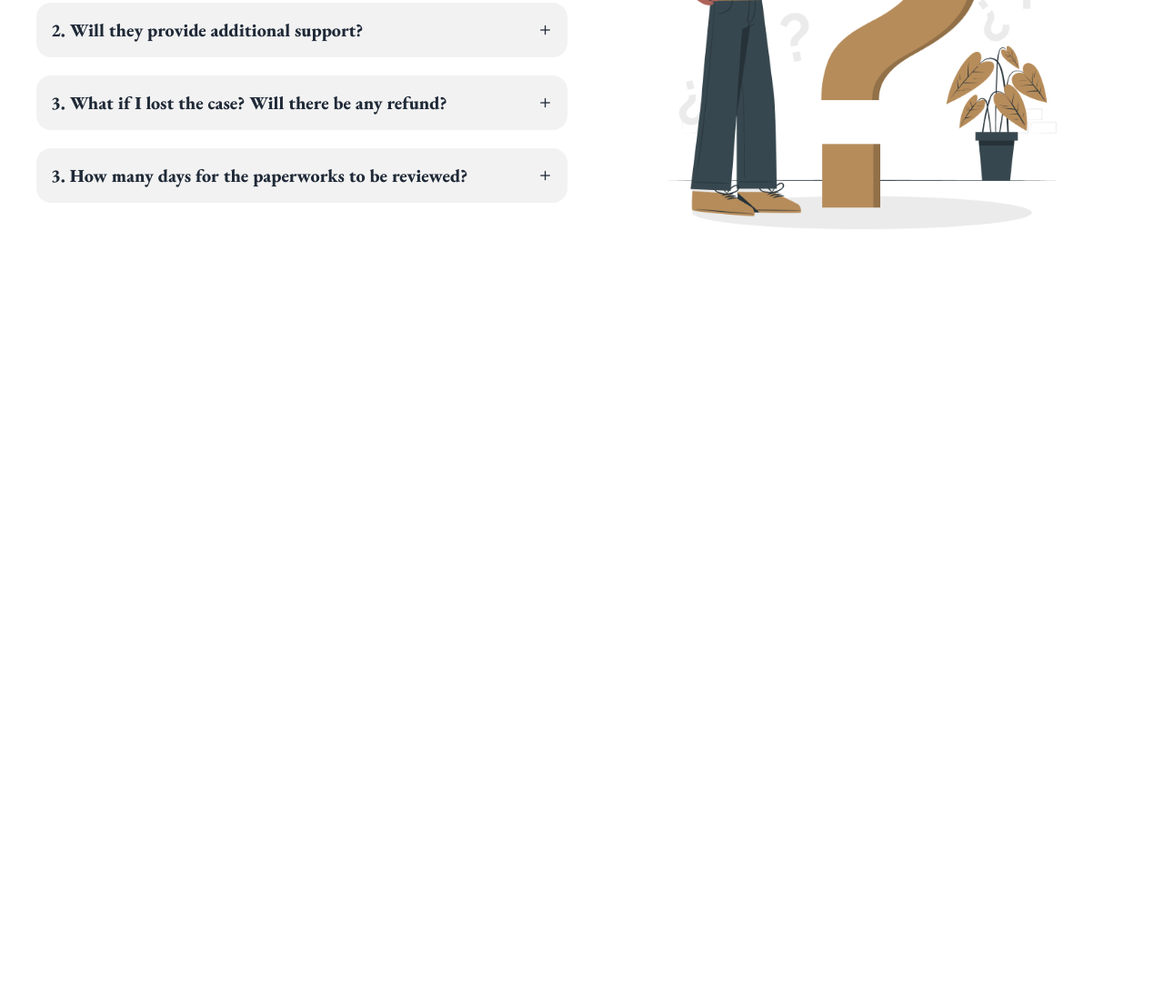
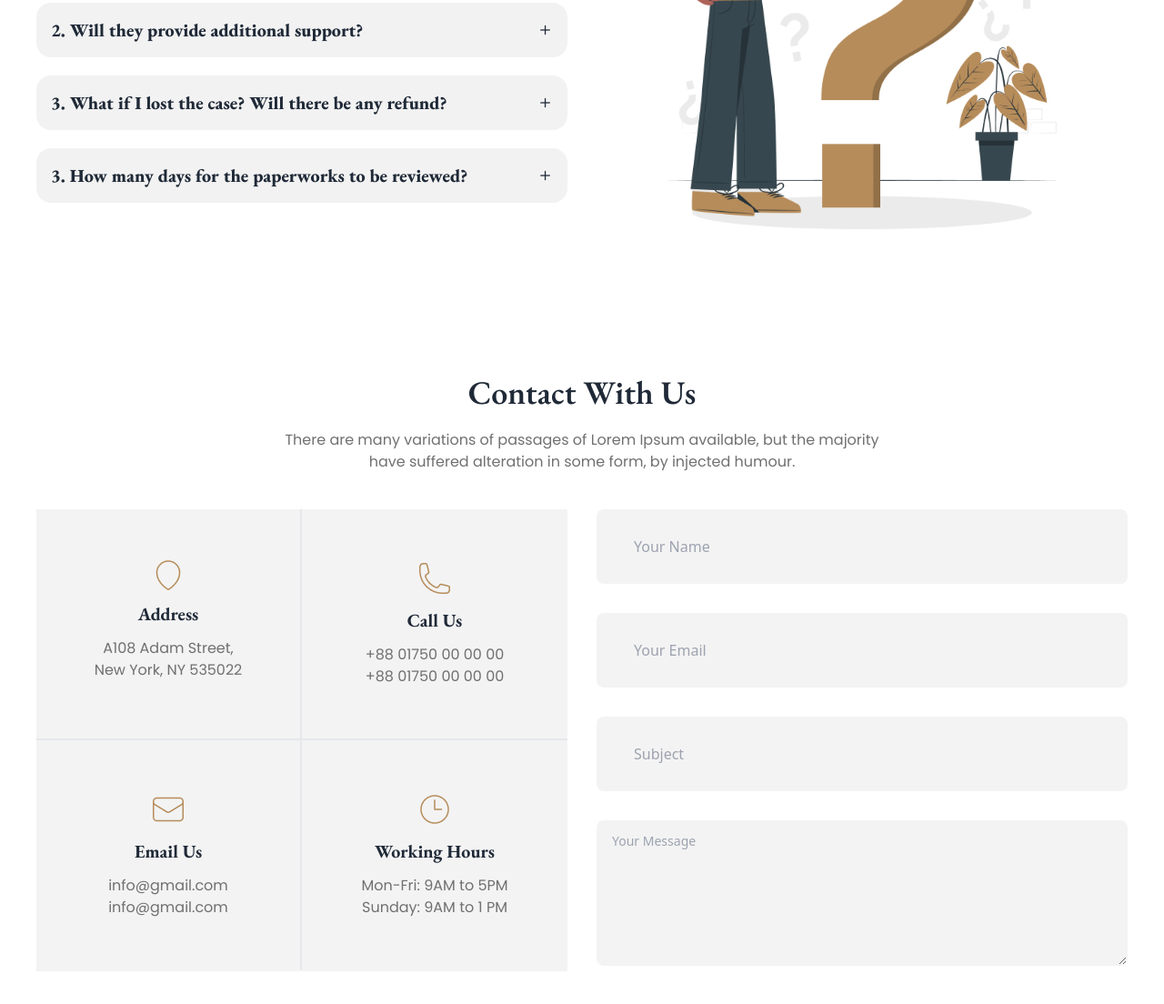
Before and after one commit to mohasin-hossain/justice-tailwind-daisy, a plain HTML site: page index.html in a window 1280 px wide. Shown: the part 3210-4314 px from the top of the page at 91% size. Before the commit the page ends 3542 px from the top, so only its background shows below. Drawn offline with nearby package versions, Linux system fonts and the light colour scheme.

Commit message:
Contact Us Section

```diff
--- a/index.html
+++ b/index.html
@@ -362,6 +362,59 @@
             </div>
         </section>
 
+        <!-- CONTACT -->
+        <section class="py-20 px-10">
+            <div class="container mx-auto">
+                <h3 class="text-4xl font-semibold text-center font-eb-garamond">Contact With Us</h3>
+                <p class="font-poppins text-base font-normal text-color-gray max-w-2xl text-center mx-auto mt-5 mb-10">There are many variations of passages of Lorem Ipsum available, but the majority have suffered alteration in some form, by injected humour.</p>
+
+                <div class="flex flex-col md:flex-row gap-8">
+                    <div class="flex-1 bg-[#F3F3F3]">
+                        <div class="grid grid-cols-1 md:grid-cols-2">
+                            <div class="p-5 lg:p-14 border-r-0 md:border-r-2 border-b-2 flex text-center flex-col items-center space-y-3">
+                                <img src="images/address.png" alt="">
+                                <p class="font-eb-garamond font-bold text-xl">Address</p>
+                                <p class="font-poppins text-color-gray text-base">A108 Adam Street,
+                                    New York, NY 535022</p>
+                            </div>
+                            <div class="p-5 lg:p-14 border-b-2 flex text-center flex-col items-center space-y-3">
+                                <img src="images/call.png" alt="">
+                                <p class="font-eb-garamond font-bold text-xl">Call Us</p>
+                                <p class="font-poppins text-color-gray text-base">
+                                    +88 01750 00 00 00
+                                    +88 01750 00 00 00
+                                </p>
+                            </div>
+                            <div class="p-5 lg:p-14 md:border-b-0 border-b-2 md:border-r-2 flex text-center flex-col items-center space-y-3">
+                                <img src="images/email.png" alt="">
+                                <p class="font-eb-garamond font-bold text-xl">Email Us</p>
+                                <p class="font-poppins text-color-gray text-base">
+                                    info@gmail.com
+                                    info@gmail.com
+                                </p>
+                            </div>
+                            <div class="p-5 lg:p-14 border-b-2 md:border-b-0 flex text-center flex-col items-center space-y-3">
+                                <img src="images/time.png" alt="">
+                                <p class="font-eb-garamond font-bold text-xl">Working Hours</p>
+                                <p class="font-poppins text-color-gray text-base">
+                                    Mon-Fri: 9AM to 5PM
+                                    Sunday: 9AM to 1 PM
+                                </p>
+                            </div>
+                        </div>
+                    </div>
+                    <div class="flex-1">
+                        <form action="">
+                            <input type="text" placeholder="Your Name" class="input mb-8 p-10 w-full bg-[#f3f3f3]" />
+                            <input type="email" placeholder="Your Email" class="input mb-8 p-10 w-full bg-[#f3f3f3]" />
+                            <input type="text" placeholder="Subject" class="input w-full mb-8 p-10 bg-[#f3f3f3]" />
+                            <textarea class="textarea bg-[#f3f3f3] w-full h-40" placeholder="Your Message"></textarea>
+                        </form>
+                    </div>
+                </div>
+            </div>
+        </section>
+
     </main>
 
     <!-- FOOTER -->
```
